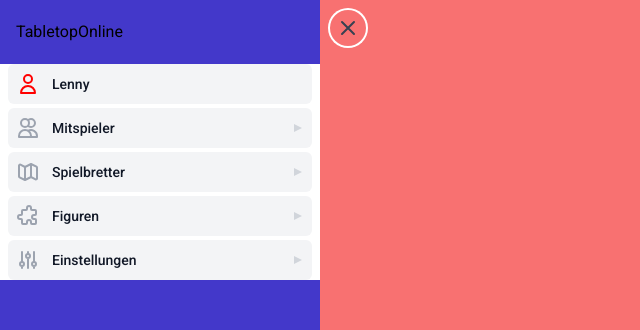
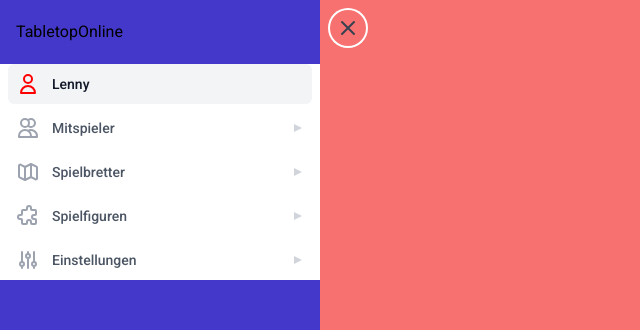
Before and after one commit to DrJume/tabletop-online, a Vue app: page / in a window 1280 px wide. Both pictures are taken after a click on the button "Open sidebar". Shown: the top 330 px of the page, without its empty margins (0-640 px from the left). Built offline with nearby package versions, Linux system fonts and the light colour scheme.

Commit message:
feat: make sidebar item a separate component

```diff
--- a/src/components/InGame/Sidebar/SidebarItem.vue
+++ b/src/components/InGame/Sidebar/SidebarItem.vue
@@ -0,0 +1,92 @@
+<template>
+  <!-- fallback content, when no children are provided -->
+  <div v-if="!item.children">
+    <a
+      href="#"
+      :class="[
+        item.current
+          ? 'bg-gray-100 text-gray-900'
+          : 'bg-white text-gray-600 hover:bg-gray-50 hover:text-gray-900',
+        'group w-full flex items-center pl-2 py-2 text-sm font-medium rounded-md',
+      ]"
+    >
+      <component
+        :is="item.icon"
+        :class="[
+          item.current ? 'text-gray-500' : 'text-gray-400 group-hover:text-gray-500',
+          'mr-3 flex-shrink-0 h-6 w-6',
+        ]"
+        :style="'color: ' + item.color"
+        aria-hidden="true"
+      />
+      {{ item.name }}
+    </a>
+  </div>
+
+  <!-- list header -->
+  <Disclosure v-else v-slot="{ open }" as="div" class="space-y-1">
+    <DisclosureButton
+      :class="[
+        item.current
+          ? 'bg-gray-100 text-gray-900'
+          : 'bg-white text-gray-600 hover:bg-gray-50 hover:text-gray-900',
+        'group w-full flex items-center pl-2 pr-1 py-2 text-left text-sm font-medium rounded-md focus:outline-none focus:ring-2 focus:ring-indigo-500',
+      ]"
+    >
+      <component
+        :is="item.icon"
+        class="flex-shrink-0 mr-3 w-6 h-6 text-gray-400 group-hover:text-gray-500"
+        aria-hidden="true"
+      />
+      <span class="flex-1">
+        {{ item.name }}
+      </span>
+      <svg
+        :class="[
+          open ? 'text-gray-400 rotate-90' : 'text-gray-300',
+          'ml-3 flex-shrink-0 h-5 w-5 transform group-hover:text-gray-400 transition-colors ease-in-out duration-150',
+        ]"
+        viewBox="0 0 20 20"
+        aria-hidden="true"
+      >
+        <path d="M6 6L14 10L6 14V6Z" fill="currentColor" />
+      </svg>
+    </DisclosureButton>
+
+    <!-- list items -->
+    <DisclosurePanel class="space-y-1">
+      <DisclosureButton
+        v-for="subItem in item.children"
+        :key="subItem.name"
+        as="a"
+        :class="item.buttonLayout"
+        class="group flex items-center py-2 pr-2 pl-11 w-full text-sm font-medium text-gray-600 hover:text-gray-900 hover:bg-gray-50 rounded-md"
+      >
+        <slot :item="subItem"></slot>
+      </DisclosureButton>
+    </DisclosurePanel>
+  </Disclosure>
+</template>
+
+<script lang="ts">
+// props: icon, name, children
+import { defineComponent } from 'vue'
+import { Disclosure, DisclosureButton, DisclosurePanel } from '@headlessui/vue'
+
+export default defineComponent({
+  components: {
+    Disclosure,
+    DisclosureButton,
+    DisclosurePanel,
+  },
+  props: {
+    item: {
+      type: Object,
+      required: true,
+    },
+  },
+  setup(props) {
+    return props.item
+  },
+})
+</script>
--- a/src/components/InGame/Sidebar/index.vue
+++ b/src/components/InGame/Sidebar/index.vue
@@ -53,170 +53,40 @@
             <div class="overflow-y-auto flex-1 mt-5 h-0">
               <nav class="flex-1 px-2 space-y-1 bg-white" aria-label="Sidebar">
                 <!-- Player -->
-                <div>
-                  <a
-                    href="#"
-                    class="group flex items-center py-2 pl-2 w-full text-sm font-medium text-gray-900 bg-gray-100 rounded-md"
-                  >
+                <SidebarItem :item="navigation.player" />
+
+                <!-- Teammates -->
+                <SidebarItem :item="navigation.teammates">
+                  <template #default="children">
                     <UserIcon
-                      :style="'color: ' + navigation.player.color"
-                      class="flex-shrink-0 mr-3 w-6 h-6 text-gray-500"
+                      class="flex-shrink-0 mr-3 w-6 h-6"
+                      :style="'color: ' + children.item.color"
                       aria-hidden="true"
                     />
-                    {{ navigation.player.name }}
-                  </a>
-                </div>
-
-                <!-- Teammates -->
-                <Disclosure v-slot="{ open }" as="div" class="space-y-1">
-                  <!-- list header -->
-                  <DisclosureButton
-                    class="group flex items-center py-2 pr-1 pl-2 w-full text-sm font-medium text-left text-gray-900 bg-gray-100 rounded-md focus:ring-2 focus:ring-indigo-500 focus:outline-none"
-                  >
-                    <UsersIcon
-                      class="flex-shrink-0 mr-3 w-6 h-6 text-gray-400 group-hover:text-gray-500"
-                      aria-hidden="true"
-                    />
-                    <span class="flex-1"> Mitspieler </span>
-                    <svg
-                      :class="[
-                        open ? 'text-gray-400 rotate-90' : 'text-gray-300',
-                        'ml-3 flex-shrink-0 h-5 w-5 transform group-hover:text-gray-400 transition-colors ease-in-out duration-150',
-                      ]"
-                      viewBox="0 0 20 20"
-                      aria-hidden="true"
-                    >
-                      <path d="M6 6L14 10L6 14V6Z" fill="currentColor" />
-                    </svg>
-                  </DisclosureButton>
-
-                  <!-- list items -->
-                  <DisclosurePanel class="space-y-1">
-                    <DisclosureButton
-                      v-for="subItem in navigation.teammates"
-                      :key="subItem.name"
-                      as="a"
-                      class="group flex items-center py-2 pr-2 pl-11 w-full text-sm font-medium text-gray-600 hover:text-gray-900 hover:bg-gray-50 rounded-md"
-                    >
-                      <UserIcon
-                        class="flex-shrink-0 mr-3 w-6 h-6"
-                        :style="'color: ' + subItem.color"
-                        aria-hidden="true"
-                      />
-                      {{ subItem.name }}
-                    </DisclosureButton>
-                  </DisclosurePanel>
-                </Disclosure>
+                    {{ children.item.name }}
+                  </template>
+                </SidebarItem>
 
                 <!-- Boards -->
-                <Disclosure v-slot="{ open }" as="div" class="space-y-1">
-                  <!-- list header -->
-                  <DisclosureButton
-                    class="group flex items-center py-2 pr-1 pl-2 w-full text-sm font-medium text-left text-gray-900 bg-gray-100 rounded-md focus:ring-2 focus:ring-indigo-500 focus:outline-none"
-                  >
-                    <MapIcon
-                      class="flex-shrink-0 mr-3 w-6 h-6 text-gray-400 group-hover:text-gray-500"
-                      aria-hidden="true"
-                    />
-                    <span class="flex-1"> Spielbretter </span>
-                    <svg
-                      :class="[
-                        open ? 'text-gray-400 rotate-90' : 'text-gray-300',
-                        'ml-3 flex-shrink-0 h-5 w-5 transform group-hover:text-gray-400 transition-colors ease-in-out duration-150',
-                      ]"
-                      viewBox="0 0 20 20"
-                      aria-hidden="true"
-                    >
-                      <path d="M6 6L14 10L6 14V6Z" fill="currentColor" />
-                    </svg>
-                  </DisclosureButton>
-
-                  <!-- list items -->
-                  <DisclosurePanel class="space-y-1">
-                    <DisclosureButton
-                      v-for="subItem in navigation.boards"
-                      :key="subItem.name"
-                      as="a"
-                      class="group flex flex-col items-center p-2 w-full text-sm font-medium text-gray-600 hover:text-gray-900 hover:bg-gray-50 rounded-md"
-                    >
-                      <img :src="subItem.path" loading="lazy" width="100" />
-                      {{ subItem.name }}
-                    </DisclosureButton>
-                  </DisclosurePanel>
-                </Disclosure>
+                <SidebarItem :item="navigation.boards">
+                  <template #default="children">
+                    <img :src="children.item.path" loading="lazy" width="100" />
+                    {{ children.item.name }}
+                  </template>
+                </SidebarItem>
 
                 <!-- Figures -->
-                <Disclosure v-slot="{ open }" as="div" class="space-y-1">
-                  <!-- list header -->
-                  <DisclosureButton
-                    class="group flex items-center py-2 pr-1 pl-2 w-full text-sm font-medium text-left text-gray-900 bg-gray-100 rounded-md focus:ring-2 focus:ring-indigo-500 focus:outline-none"
-                  >
-                    <PuzzleIcon
-                      class="flex-shrink-0 mr-3 w-6 h-6 text-gray-400 group-hover:text-gray-500"
-                      aria-hidden="true"
-                    />
-                    <span class="flex-1"> Figuren </span>
-                    <svg
-                      :class="[
-                        open ? 'text-gray-400 rotate-90' : 'text-gray-300',
-                        'ml-3 flex-shrink-0 h-5 w-5 transform group-hover:text-gray-400 transition-colors ease-in-out duration-150',
-                      ]"
-                      viewBox="0 0 20 20"
-                      aria-hidden="true"
-                    >
-                      <path d="M6 6L14 10L6 14V6Z" fill="currentColor" />
-                    </svg>
-                  </DisclosureButton>
-
-                  <!-- list items -->
-                  <DisclosurePanel class="space-y-1">
-                    <DisclosureButton
-                      v-for="subItem in navigation.figures"
-                      :key="subItem.name"
-                      as="a"
-                      class="group flex flex-col items-center p-2 w-full text-sm font-medium text-gray-600 hover:text-gray-900 hover:bg-gray-50 rounded-md"
-                    >
-                      <img :src="subItem.path" loading="lazy" width="50" />
-                      {{ subItem.name }}
-                    </DisclosureButton>
-                  </DisclosurePanel>
-                </Disclosure>
+                <SidebarItem :item="navigation.figures">
+                  <template #default="children">
+                    <img :src="children.item.path" loading="lazy" width="50" />
+                    {{ children.item.name }}
+                  </template>
+                </SidebarItem>
 
                 <!-- Settings -->
-                <Disclosure v-slot="{ open }" as="div" class="space-y-1">
-                  <!-- list header -->
-                  <DisclosureButton
-                    class="group flex items-center py-2 pr-1 pl-2 w-full text-sm font-medium text-left text-gray-900 bg-gray-100 rounded-md focus:ring-2 focus:ring-indigo-500 focus:outline-none"
-                  >
-                    <AdjustmentsIcon
-                      class="flex-shrink-0 mr-3 w-6 h-6 text-gray-400 group-hover:text-gray-500"
-                      aria-hidden="true"
-                    />
-                    <span class="flex-1"> Einstellungen </span>
-                    <svg
-                      :class="[
-                        open ? 'text-gray-400 rotate-90' : 'text-gray-300',
-                        'ml-3 flex-shrink-0 h-5 w-5 transform group-hover:text-gray-400 transition-colors ease-in-out duration-150',
-                      ]"
-                      viewBox="0 0 20 20"
-                      aria-hidden="true"
-                    >
-                      <path d="M6 6L14 10L6 14V6Z" fill="currentColor" />
-                    </svg>
-                  </DisclosureButton>
-
-                  <!-- list items -->
-                  <DisclosurePanel class="space-y-1">
-                    <DisclosureButton
-                      as="a"
-                      href="#"
-                      :current="true"
-                      class="group flex flex-col items-center p-2 w-full text-sm font-medium text-gray-600 hover:text-gray-900 hover:bg-gray-50 rounded-md"
-                    >
+                <SidebarItem :item="navigation.settings">
                   <input type="color" />
-                    </DisclosureButton>
-                  </DisclosurePanel>
-                </Disclosure>
+                </SidebarItem>
               </nav>
             </div>
           </div>
@@ -240,36 +110,41 @@
 
 <script lang="ts">
 import { ref } from 'vue'
+import { Dialog, DialogOverlay, TransitionChild, TransitionRoot } from '@headlessui/vue'
 import {
-  Dialog,
-  DialogOverlay,
-  TransitionChild,
-  TransitionRoot,
-  Disclosure,
-  DisclosureButton,
-  DisclosurePanel,
-} from '@headlessui/vue'
-import {
-  AdjustmentsIcon,
+  // AdjustmentsIcon,
   MenuAlt2Icon,
   MapIcon,
   UsersIcon,
   UserIcon,
   PuzzleIcon,
   XIcon,
+  AdjustmentsIcon,
 } from '@heroicons/vue/outline'
+import SidebarItem from './SidebarItem.vue'
 
 const navigation = {
   player: {
     name: 'Lenny',
+    icon: UserIcon,
     color: 'red',
+    current: true,
   },
-  teammates: [
+  teammates: {
+    name: 'Mitspieler',
+    icon: UsersIcon,
+    current: false,
+    children: [
       { name: 'Raphael', color: 'blue' },
       { name: 'Julian', color: 'green' },
     ],
-
-  boards: [
+  },
+  boards: {
+    name: 'Spielbretter',
+    icon: MapIcon,
+    current: false,
+    buttonLayout: 'flex-col',
+    children: [
       {
         name: 'Mensch ärgere dich nicht (4 Personen)',
         path: '/assets/boards/mensch_aergere_dich_nicht_4er.svg',
@@ -279,19 +154,24 @@ const navigation = {
         path: '/assets/boards/mensch_aergere_dich_nicht_6er.svg',
       },
     ],
-  figures: [
+  },
+  figures: {
+    name: 'Spielfiguren',
+    icon: PuzzleIcon,
+    current: false,
+    buttonLayout: 'flex-col',
+    children: [
       {
         name: 'Figur',
         path: '/assets/figures/figure.svg',
       },
     ],
+  },
   settings: {
-    children: [
-      // { name: 'Overview', href: '#' },
-      // { name: 'Members', href: '#' },
-      // { name: 'Calendar', href: '#' },
-      // { name: 'Settings', href: '#' },
-    ],
+    name: 'Einstellungen',
+    icon: AdjustmentsIcon,
+    current: false,
+    children: [{ name: 'backgroundColor' }],
   },
 }
 
@@ -301,16 +181,10 @@ export default {
     DialogOverlay,
     TransitionChild,
     TransitionRoot,
-    Disclosure,
-    DisclosureButton,
-    DisclosurePanel,
     MenuAlt2Icon,
-    AdjustmentsIcon,
     XIcon,
-    MapIcon,
     UserIcon,
-    UsersIcon,
-    PuzzleIcon,
+    SidebarItem,
   },
   setup() {
     const sidebarOpen = ref(false)
```
Lines whose indentation alone changed are shown as unchanged.
